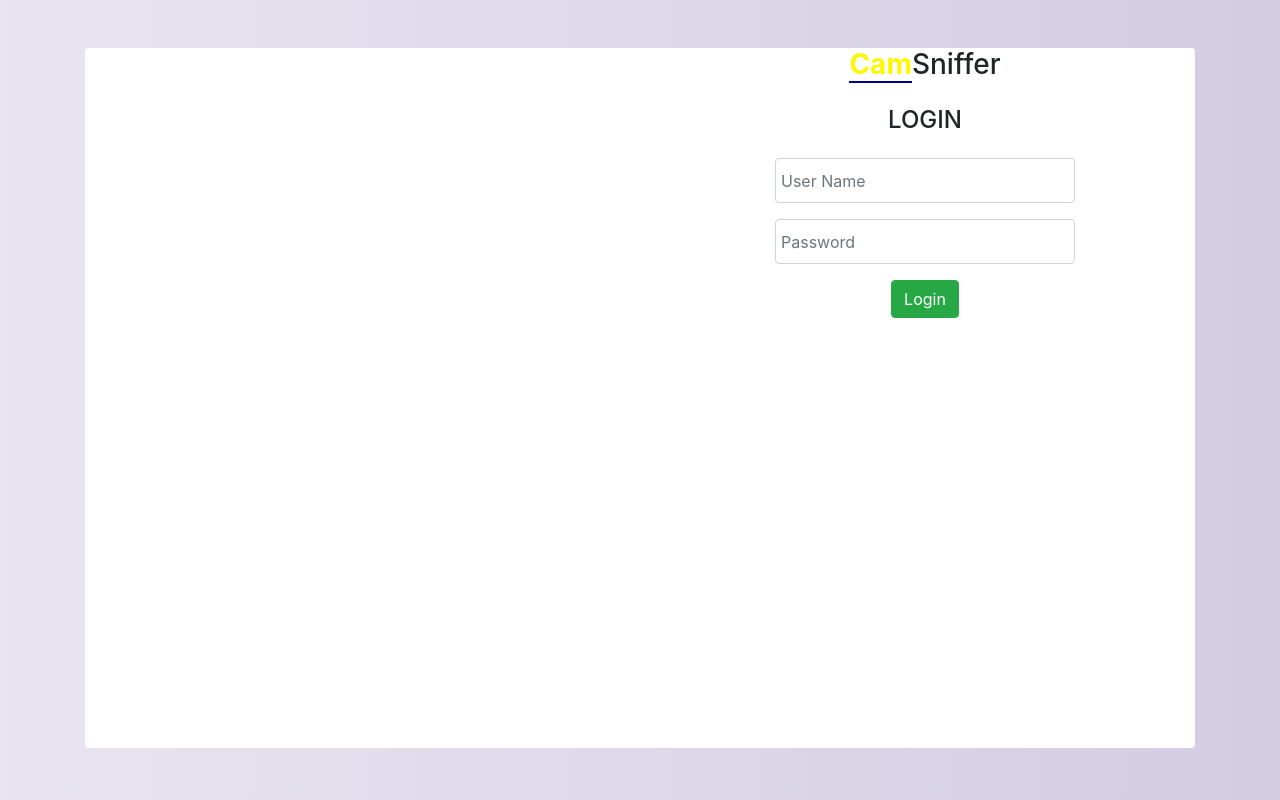
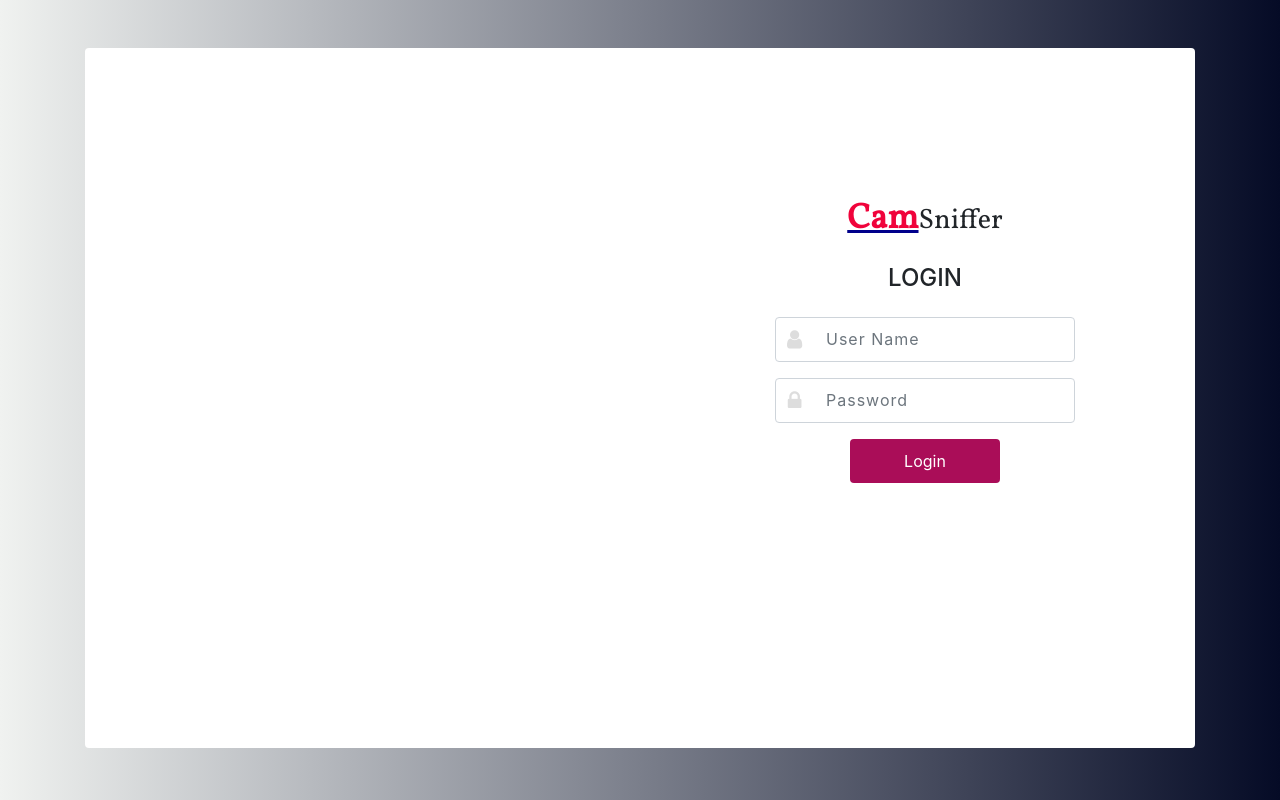
Before and after one commit to illicitus79/CamSniffer, a plain HTML site: page index.html in a window 1280 px wide. Drawn offline with Linux system fonts and the light colour scheme.

Commit message:
Complete UI Design

```diff
--- a/index.html
+++ b/index.html
@@ -6,7 +6,10 @@
     <meta charset="UTF-8">
     <meta name="viewport" content="width=device-width, initial-scale=1">
     <link rel="stylesheet" href="style/bootstrap.css" />
+    <link href="https://stackpath.bootstrapcdn.com/font-awesome/4.7.0/css/font-awesome.min.css" rel="stylesheet" integrity="sha384-wvfXpqpZZVQGK6TAh5PVlGOfQNHSoD2xbE+QkPxCAFlNEevoEH3Sl0sibVcOQVnN" crossorigin="anonymous">
+    <link href="https://fonts.googleapis.com/css?family=Vollkorn&display=swap" rel="stylesheet">
     <link rel="stylesheet" href="style/app.css" />
+    <link rel="icon" href="images/cctv.png">
     <script src="script/bootstrap.js"></script>
     <script src="script/script.js"></script>
 </head>
@@ -19,18 +22,21 @@
                     <div class="row">
                         <div class="col-lg-6 d-none d-lg-block cambkg"></div>
                         <div class="col-lg-6 col-md-12 justify-center p5 text-center">
-
-                            <h1 class="h3 text-gray-900 mb-4"><span class="ProdName">Cam</span>Sniffer</h1>
+                            <div class="login-form">
+                                <h1 class="h3 text-gray-900 mb-4 product"><span class="ProdName">Cam</span>Sniffer</h1>
                                 <h1 class="h4 text-gray-900 mb-4">LOGIN</h1>
                                 <form class="form lgform user">
                                     <div class="form-group ">
-                                    <input type="text" placeholder="User Name" class="form-control form-control-user" />
+                                        <input type="text" placeholder="User Name" class="form-control form-control-user" required />
+                                        <i class="fa fa-user fa-lg fa-fw" aria-hidden="true"></i>
                                     </div>
                                     <div class="form-group ">
                                         <input type="password" placeholder="Password" class="form-control form-control-user" />
+                                        <i class="fa fa-lock fa-lg fa-fw" aria-hidden="true"></i>
                                     </div>
-                                <button type="submit" class="btn btn-success">Login </button>
+                                    <button type="submit" class="btn mb-4">Login </button>
                                 </form>
+                            </div>
                         </div>
                     </div>
                 </div>
--- a/style/app.css
+++ b/style/app.css
@@ -1,38 +1,104 @@
-.bg-gradient{
-    padding:0;
-    background: #D3CCE3;  /* fallback for old browsers */
-background: -webkit-linear-gradient(to right, #E9E4F0, #D3CCE3);  /* Chrome 10-25, Safari 5.1-6 */
-background: linear-gradient(to right, #E9E4F0, #D3CCE3); /* W3C, IE 10+/ Edge, Firefox 16+, Chrome 26+, Opera 12+, Safari 7+ */
-
-    background-size: cover;
+.bg-gradient {
+    padding: 0;
+    /*background: #D3CCE3;
+background: -webkit-linear-gradient(to right, #E9E4F0, #D3CCE3);
+background: linear-gradient(to right, #E9E4F0, #D3CCE3);
+    background-size: cover;*/
+    background: #F0F2F0;
+    /* fallback for old browsers */
+    background: -webkit-linear-gradient(to right, #F0F2F0, #050B26);
+    /* Chrome 10-25, Safari 5.1-6 */
+    background: linear-gradient(to right, #F0F2F0, #050B26);
+    /* W3C, IE 10+/ Edge, Firefox 16+, Chrome 26+, Opera 12+, Safari 7+ */
 }
 
-.cambkg{
-    background-image:url("../images/loginBack.jpg");
-    background-size:cover;
+.cambkg {
+    background-image: url("../images/loginBack.jpg");
+    background-size: cover;
     background-repeat: repeat;
-    max-height:100%;
-    min-height:700px;
-
+    max-height: 100%;
+    min-height: 700px;
 }
 
-.lgform{
-    display:inline-block;
+.lgform {
+    display: inline-block;
+    margin-bottom: 150px;
 }
 
-.card-body{
-    padding:0;
-    border-radius:20px;
+.card-body {
+    padding: 0;
+    border-radius: 20px;
 }
 
-.ProdName{
-    color:#fff700;
-    font-weight: bold;
-    border-bottom:2px solid darkblue;
+.login-form {
+    margin-top: 150px;
 }
 
-.form-control-user{
-    height:45px;
-    padding:5px;
-    width:300px;
+.form-group input {
+    padding-left: 50px;
+    letter-spacing: 1px;
 }
+
+.form-group {
+    position: relative;
+}
+
+.form-group i {
+    position: absolute;
+    left: 0;
+    top: 8px;
+    padding: 7px 0 0 12px;
+    color: #ddd;
+}
+
+.form-group input[type=text]:focus+i {
+    color: dodgerblue;
+}
+
+.form-group input[type=password]:focus+i {
+    color: #32CD32;
+}
+
+.ProdName {
+    color: #F0033B;
+    /*color:#ffde00;*/
+    font-weight: bold;
+    /*border-bottom: 1px solid darkblue;*/
+    text-decoration: underline;
+    text-decoration-color: darkblue;
+    font-size: 35px;
+    padding-bottom: 0px;
+}
+
+.form-control-user {
+    height: 45px;
+    padding: 5px;
+    width: 300px;
+}
+
+.product {
+    font-family: 'Vollkorn', serif, Bookman, monospace;
+}
+
+.login-form button {
+    background-color: #AA0D58;
+    color: #fff;
+    width: 150px;
+    padding: 10px;
+    border: 0;
+}
+
+.login-form button:hover {
+    background-color: #670007;
+}
+
+.login-form button:active {
+    background-color: #650009 !important;
+    border: 1px solid #AA0D58 !important;
+}
+
+@media screen and (max-width: 758px) {
+    .form-control-user {
+        width: 200px;
+    }
+}
```
Also changed, not shown: images/cctv.png (added). Lines whose indentation alone changed are shown as unchanged.
